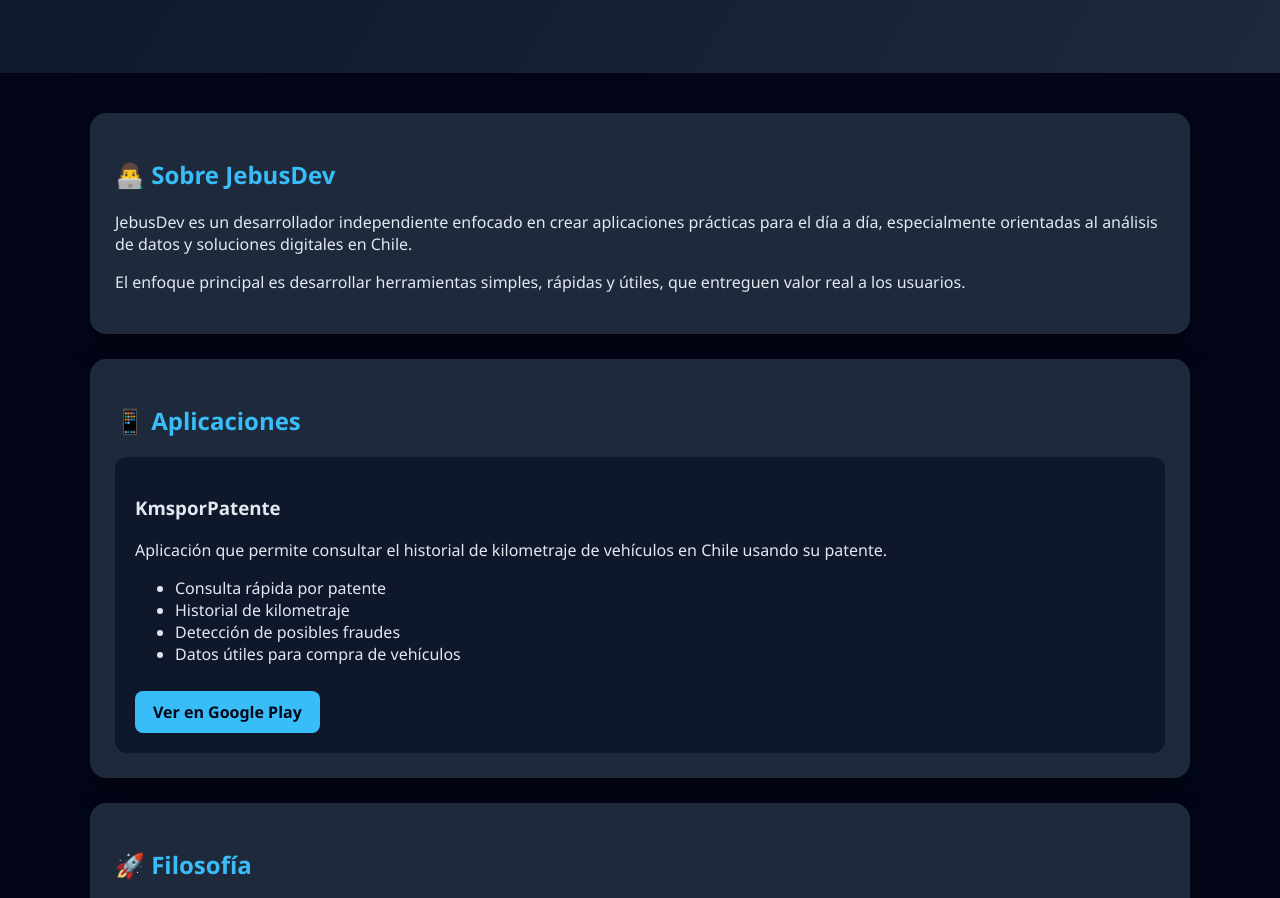
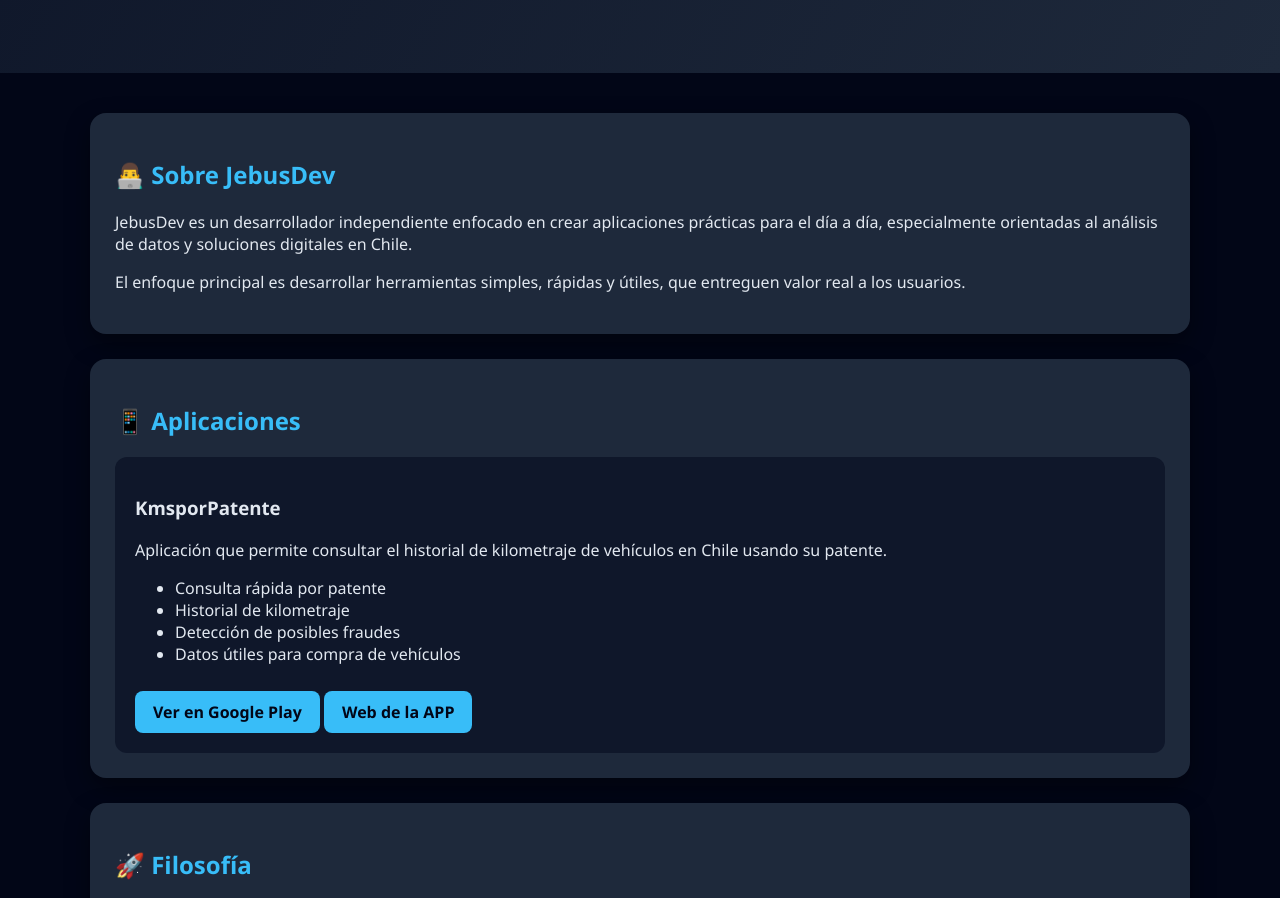
Before and after one commit to jfariasg/jfariasg.github.io, a plain HTML site: page index.html in a window 1280 px wide. Shown: the part 160-1058 px from the top of the page. Drawn offline with Linux system fonts and the light colour scheme.

Commit message:
Update index.html

```diff
--- a/index.html
+++ b/index.html
@@ -124,6 +124,10 @@
                 <a class="btn" href="https://play.google.com/store/apps/details?id=com.info.kmsporpatente" target="_blank">
                     Ver en Google Play
                 </a>
+
+                 <a class="btn" href="https://jfariasg.github.io/kmsporpatente.html">
+                    Web de la APP
+                </a>
             </div>
 
         </div>
```
